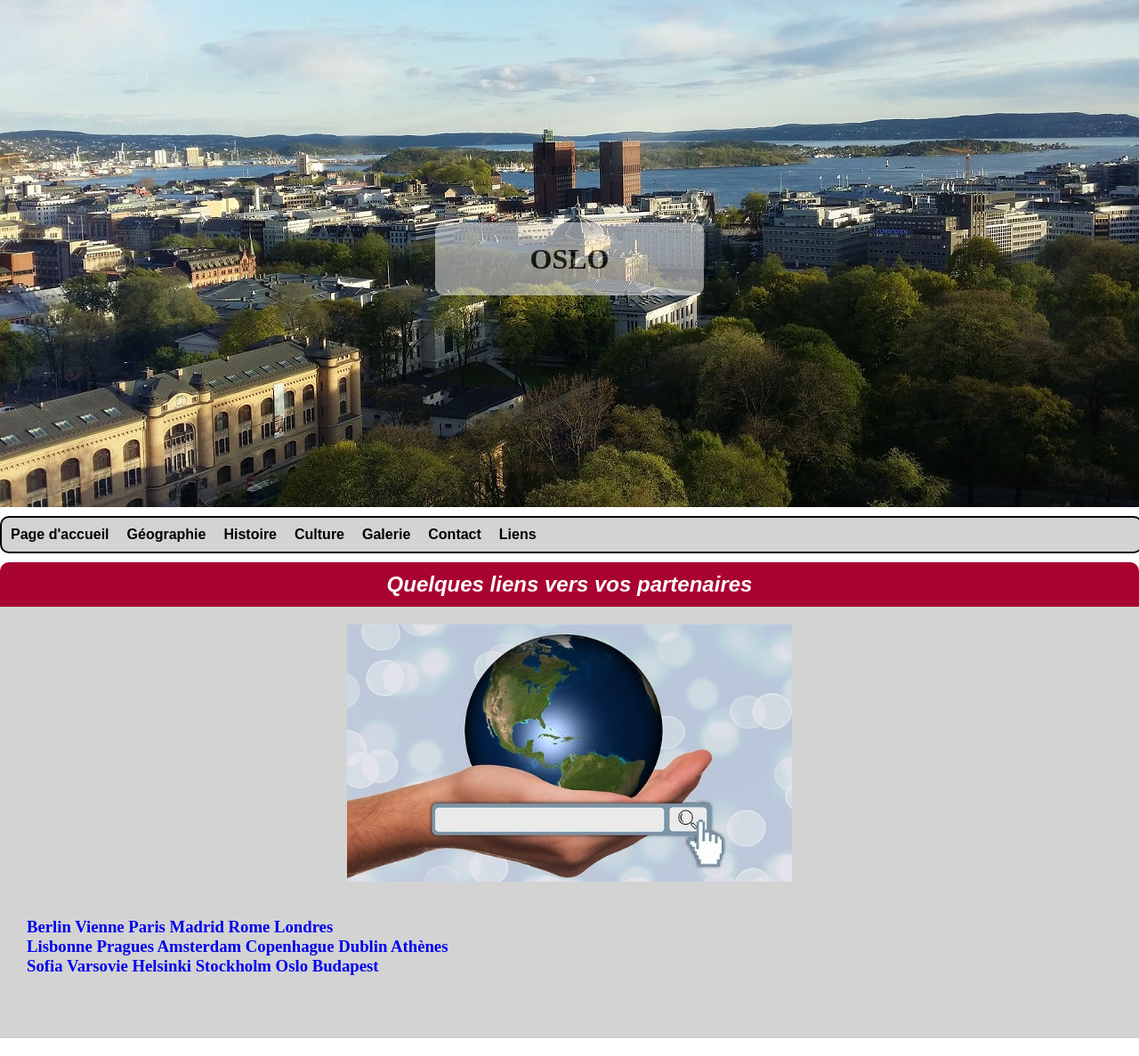
After one commit to GEUNGA/TI-1, a PHP site: page /template/liens.php in a window 1280 px wide. The commit adds this page. Shown: the whole page at 89% size. Run offline with PHP 8.4, Linux system fonts and the light colour scheme; the template is opened without the code that fills it, so the values that code supplies are empty.

Commit message:
formulaire/liens

```diff
--- a/public/css/style.css
+++ b/public/css/style.css
@@ -7,65 +7,131 @@ body{
 
 }
 
+
+
 h2{
+display: flex;
 font-style: italic;
 background-color: #A90331;
 color:white;
 text-align: center;
 font-family: Arial, Helvetica, sans-serif;
 height: 50px;
-border-radius: 10px 0px;
+border-radius: 10px 10px 0px 0px;
+align-items: center;
+justify-content: center;
 }
 
+h3{
+    margin:20px 30px;
+    padding-bottom: 30px;;
+
+}
+
+p{
+font-size: 20px;
+margin:20px 30px;
+}
+
+.imagecontenu{
+   width: 500px;
+   display: flex;
+   justify-content: center;
+   margin:auto;
+   padding: 20px;
+}
+
+
+/* BANNIERE */
+
 .banniere{
-    z-index: 1000;
+    display: flex;
+    justify-content: center;
+
 }
+
+.banniere2{
+    position: relative;
+    display: flex;
+    justify-content: center;
+    width: 1280px;
+    text-align: center;
+
+}
+
+.capitale{
+    position:absolute;
+    display: flex;
+    justify-content: center;
+    align-items: center;
+    width: 300px;
+    height: 80px;
+    border: 1px solid white;
+    color:black;
+    background-color: white;
+    border-radius: 10px;
+    opacity: 50%;
+    z-index: 10000px;
+    margin-top: 250px;
+    }
+
+
+
 
 /* --- MENU --- */
 
+
 .nav-bar{
-
     position:sticky;
     top:0;
-background-color:#CCC;
+    width: 1280px;
+    margin: 0 auto;
+    padding: 0 auto;
+    font-weight: bold;
+    flex-direction:row ;
+    justify-content: center;
+    margin-bottom: 10px;
+    margin-top:10px;
     border: 2px solid black;
     border-radius: 10px;
-width: 1280px;
-height: 50px;
-margin: 10px auto;
+    background-color: lightgrey;
+    text-align: center;
     font-family: Arial, Helvetica, sans-serif;
-font-weight: bold;
-text-align: center;
-padding: auto 0px;
 }
 
-.nav a:hover{
-display: block;
-background-color:#A90331;
-color:white;
-height:50px;
+
+.nav-bar ul{
+    display:flex;
+    flex-direction: row;
+    list-style: none;
 }
 
-ul{
+.nav-bar a {
+
     display:flex;
-flex-direction: row;
-justify-content: space-around;
-list-style-type: none;
+    flex-direction:row ;
+    padding : 10px;
+    text-decoration: none;
+    color: black;
 
 }
 
-.nav a{
+.nav-bar a:hover {
+    font-weight: bold;
+    color:white;
+    background-color: #A90331;
+}
 
-display: block;
-text-decoration: none;
-color:black;
-}
+
+
 
 
 /* --- CONTENU --- */
 
 .container{
-
+display: flex;
+flex-direction: column;
+justify-content: center;
 width: 1280px;
 margin: 0px auto;
 background-color: lightgrey;
@@ -75,3 +141,127 @@ padding-bottom: 20px;
 text-align: justify;
 
 }
+
+
+/* --- ACCUEIL ---  */
+
+.lienwiki{
+    padding-top: 20px;
+    text-align: center;
+    color: black;
+    font-family: Arial, Helvetica, sans-serif;
+    font-size:15px;
+}
+
+a{
+    text-decoration: none;
+}
+
+
+
+/** --- CULTURE --- */
+
+.liste ul{
+    display: flex;
+    flex-direction: column;
+    margin-left: 50px;
+}
+
+.liste2 ul{
+    display: flex;
+    flex-direction: column;
+    margin-left: 50px;
+    margin-top: 100px;
+    padding-bottom: 100px;
+    font-family: Arial, Helvetica, sans-serif;
+    font-size: 20px;
+}
+
+.ligne{
+    border-bottom: 1px solid rgb(145, 144, 144);
+    margin-top: 50px;
+}
+
+/** --- GALERIE --- */
+
+
+.box{
+    display: flex;
+    flex-direction: row;
+    justify-content: space-around;
+    padding: 50px;
+
+}
+
+ .premiereligne{
+    text-align: center;
+ }
+
+
+.img_galerie{
+    border:1px solid black;
+    padding:10px;
+    width: 90%;
+    height: 90%;
+}
+
+
+/** --- FORMULAIRE --- **/
+
+
+.formulaire{
+    display: inline-block;
+    margin: 0px auto;
+    padding-bottom: 100px;
+    text-align: center;
+    font-family: Arial, Helvetica, sans-serif;
+
+}
+
+form{
+    padding:15px;
+    font-family: Arial, Helvetica, sans-serif;
+    font-size: 15px;
+}
+
+
+input[type='text'] {
+    width:250px;
+    padding:10px;
+}
+
+input[type='submit'] {
+    width:250px;
+    padding:10px;
+    border-radius:20px;
+}
+label{
+    display:inline-block;
+}
+
+textarea {
+    width:250px;
+    height:200px;
+    resize: none;
+}
+
+
+
+
+
+
+
+/** --- 404 --- */
+
+
+h4{
+
+    display: block;
+    font-size: 120px;
+    text-align: center;
+    margin-top:250px;
+}
+
+.erreur{
+    text-align: center;
+}
--- a/public/index.php
+++ b/public/index.php
@@ -32,7 +32,7 @@ if(isset($_GET["p"])){
             break;
         default:
         $title ="autreValeur";
-        include "../template/erreur404.php";
+        include "../template/page-404.php";
     }
    }   else{
             include "../template/index.php";
--- /dev/null
+++ b/template/inc/banniere.php
@@ -0,0 +1,11 @@
+<?php
+
+
+
+?>
+<div class="banniere">
+<div class="banniere2">
+<img src="images/banniere.jpg" alt="banniere">
+<h1 class="capitale">OSLO</h1>
+</div>
+</div>
--- /dev/null
+++ b/template/inc/menu.php
@@ -0,0 +1,17 @@
+<?php
+
+?>
+
+<nav class="nav-bar">
+    <ul>
+    <li class="nav"><a href="./">Page d'accueil</a></li>
+    <li class="nav"><a href="./?p=geo">Géographie</a></li>
+    <li class="nav"><a href="./?p=hist">Histoire</a></li>
+    <li class="nav"><a href="./?p=cult">Culture</a></li>
+    <li class="nav"><a href="./?p=gal">Galerie</a></li>
+    <li class="nav"><a href="./?p=form">Contact</a></li>
+    <li class="nav"><a href="./?p=link">Liens</a></li>
+
+    </ul>
+
+</nav>
--- /dev/null
+++ b/template/liens.php
@@ -0,0 +1,65 @@
+<?php
+?>
+<head>
+<!DOCTYPE html>
+<html lang="fr">
+<title><?=$title ?></title>
+<link type="text/css" rel="stylesheet" href="css/style.css">
+</head>
+<header>
+<?php
+include "inc/banniere.php"
+?>
+
+<?php
+include "inc/menu.php"
+?>
+</header>
+<body>
+    <div class="container">
+
+
+        <h2>Quelques liens vers vos partenaires</h2>
+
+        <img class="imagecontenu" src="images/liens.jpg" alt="liens">
+
+        <h3>
+
+
+        <div class="lien">
+            <div class="lien1">
+            <a class="" href="#">Berlin</a>
+            <a class="" href="#">Vienne</a>
+            <a class="" href="#">Paris</a>
+            <a class="" href="#">Madrid</a>
+            <a class="" href="#">Rome</a>
+            <a class="" href="#">Londres</a>
+
+            </div>
+
+            <div class="lien2">
+            <a class="" href="#">Lisbonne</a>
+            <a class="" href="#">Pragues</a>
+            <a class="" href="#">Amsterdam</a>
+            <a class="" href="#">Copenhague</a>
+            <a class="" href="#">Dublin</a>
+            <a class="" href="#">Athènes</a>
+            </div>
+
+            <div class="lien3">
+            <a class="" href="#">Sofia</a>
+            <a class="" href="#">Varsovie</a>
+            <a class="" href="#">Helsinki</a>
+            <a class="" href="#">Stockholm</a>
+            <a class="" href="#">Oslo</a>
+            <a class="" href="#">Budapest</a>
+            </div>
+        </div>
+
+
+
+    </div>
+
+</body>
+
+</html>
```
Also changed, not shown: template/contact.php (added, +60 -0 lines), template/culture.php (added, +96 -0 lines), template/galerie.php (added, +61 -0 lines), template/geographie.php (added, +45 -0 lines), template/histoire.php (added, +60 -0 lines), template/index.php (added, +39 -0 lines), template/page-404.php (added, +20 -0 lines), index.php (added), public/images/404.jpg (added), public/images/contacts.jpg (added). Lines whose indentation alone changed are shown as unchanged.
